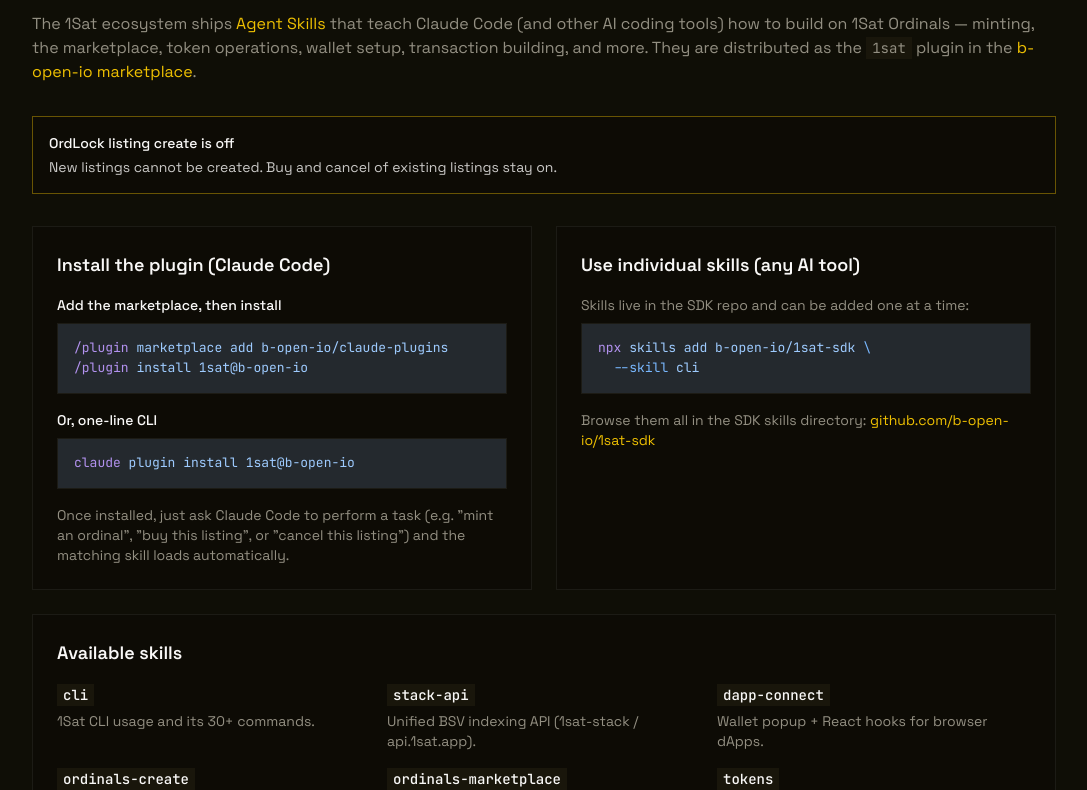
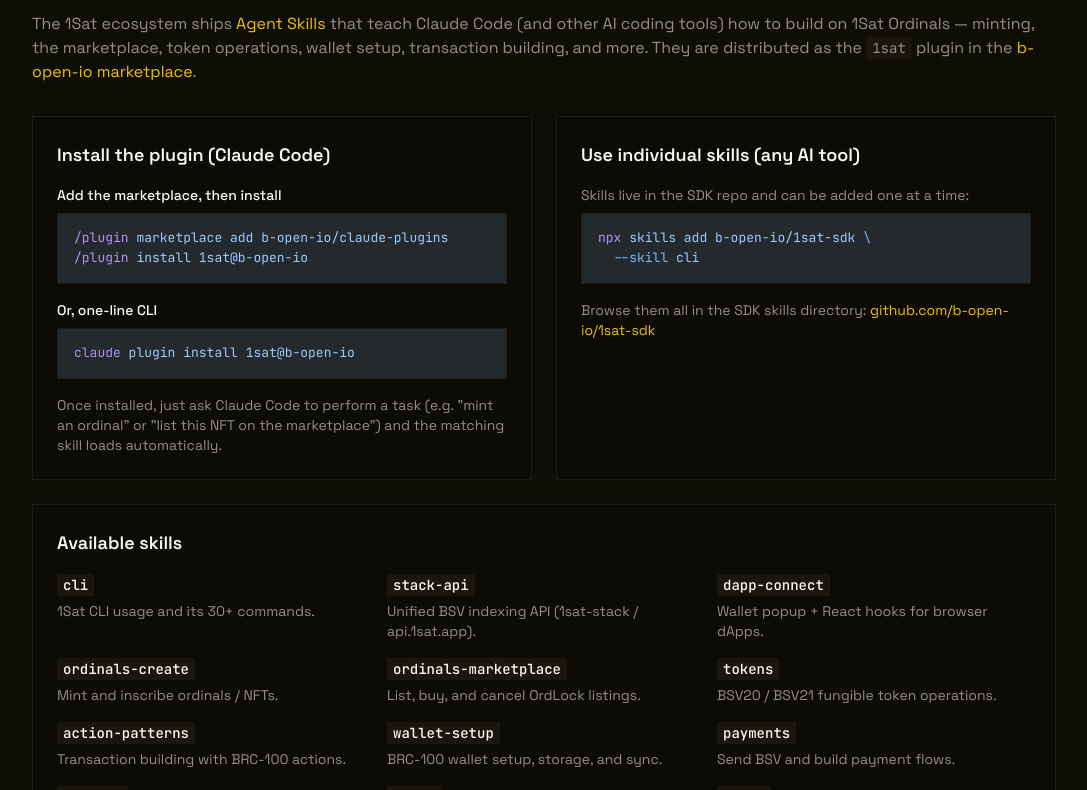
Before and after one commit to b-open-io/1satordinals.com, a Next.js app: page /developers in a window 1280 px wide. Shown: the part 2290-3080 px from the top of the page, without its empty margins (96-1183 px from the left). Built offline with nearby package versions, Linux system fonts and the light colour scheme.

Commit message:
Revert "OrdLock listing create OFF (OPL-4693); buy/cancel stay ON"

```diff
--- a/app/developers/page.tsx
+++ b/app/developers/page.tsx
@@ -6,8 +6,6 @@ import type { ReactNode } from "react";
 import type { BundledLanguage } from "shiki";
 import { Breadcrumb } from "@/components/breadcrumb";
 import { CodeBlock } from "@/components/code-block";
-import { OrdNotice } from "@/components/ord-notice";
-import { listingCreate } from "@/lib/ordlock";
 import { buildMetadata } from "@/lib/seo";
 
 interface SdkEntry {
@@ -105,9 +103,7 @@ const agentSkills: AgentSkill[] = [
   },
   {
     name: "ordinals-marketplace",
-    description: listingCreate
-      ? "List, buy, and cancel OrdLock listings."
-      : "Buy and cancel existing OrdLock listings.",
+    description: "List, buy, and cancel OrdLock listings.",
   },
   { name: "tokens", description: "BSV20 / BSV21 fungible token operations." },
   {
@@ -319,9 +315,7 @@ const ecosystemTools: ExternalReference[] = [
   {
     name: "1Sat.Market",
     href: "https://1sat.market",
-    description: listingCreate
-      ? "Marketplace for trading ordinals"
-      : "Buy and cancel existing ordinal listings",
+    description: "Marketplace for trading ordinals",
   },
   {
     name: "WhatsOnChain",
@@ -572,10 +566,6 @@ export default function DevelopersPage() {
               .
             </p>
 
-            <div className="mt-8">
-              <OrdNotice />
-            </div>
-
             <div className="mt-8 grid grid-cols-1 gap-6 md:grid-cols-2">
               <article className="min-w-0 rounded-lg border bg-card p-6">
                 <h3 className="text-lg font-semibold">
@@ -596,10 +586,8 @@ export default function DevelopersPage() {
                 />
                 <p className="mt-4 text-sm text-muted-foreground">
                   Once installed, just ask Claude Code to perform a task (e.g.
-                  {listingCreate
-                    ? ' "mint an ordinal" or "list this NFT on the marketplace"'
-                    : ' "mint an ordinal", "buy this listing", or "cancel this listing"'}
-                  ) and the matching skill loads automatically.
+                  &quot;mint an ordinal&quot; or &quot;list this NFT on the
+                  marketplace&quot;) and the matching skill loads automatically.
                 </p>
               </article>
               <article className="min-w-0 rounded-lg border bg-card p-6">
@@ -734,9 +722,6 @@ export default function DevelopersPage() {
             <h2 className="text-3xl font-bold tracking-tight">
               Ecosystem Tools
             </h2>
-            <div className="mt-6">
-              <OrdNotice />
-            </div>
             <div className="mt-8 grid gap-4 sm:grid-cols-2">
               {ecosystemTools.map((tool) => (
                 <a
--- a/app/projects/page.tsx
+++ b/app/projects/page.tsx
@@ -14,8 +14,6 @@ import {
 import Image from "next/image";
 import Link from "next/link";
 import type { ReactNode } from "react";
-import { OrdNotice } from "@/components/ord-notice";
-import { listingCreate } from "@/lib/ordlock";
 
 type ProjectCategory =
   | "Tools"
@@ -105,9 +103,8 @@ const ecosystemProjects: EcosystemProject[] = [
   },
   {
     name: "1Sat.Market",
-    description: listingCreate
-      ? "Primary marketplace for trading 1Sat Ordinals tokens and NFTs"
-      : "Buy and cancel existing 1Sat Ordinals listings",
+    description:
+      "Primary marketplace for trading 1Sat Ordinals tokens and NFTs",
     url: "https://1sat.market",
     category: "Marketplace",
     featured: true,
@@ -365,9 +362,6 @@ export default function ProjectsPage() {
               Discover the thriving ecosystem of applications, tools, and
               platforms leveraging the power of simple, stable protocols
             </p>
-            <div className="mt-8 max-w-2xl mx-auto text-left">
-              <OrdNotice className="bg-black/60 text-white" />
-            </div>
           </motion.div>
         </div>
       </section>
--- a/components/ord-notice.tsx
+++ /dev/null
@@ -1,21 +0,0 @@
-import { listingCreate } from "@/lib/ordlock";
-import { cn } from "@/lib/utils";
-
-export function OrdNotice({ className }: { className?: string }) {
-  if (listingCreate) return null;
-
-  return (
-    <aside
-      className={cn(
-        "rounded-lg border border-primary/40 bg-card p-4",
-        className,
-      )}
-    >
-      <p className="text-sm font-medium">OrdLock listing create is off</p>
-      <p className="mt-1 text-sm opacity-80">
-        New listings cannot be created. Buy and cancel of existing listings stay
-        on.
-      </p>
-    </aside>
-  );
-}
--- a/lib/ordlock.ts
+++ /dev/null
@@ -1,9 +0,0 @@
-/**
- * OrdLock listing policy for 1satordinals.com (OPL-4693).
- *
- * Create is off until the replacement contract is live (OPL-4699).
- * Buy and cancel of existing listings stay on.
- */
-export const listingCreate = false;
-export const listingBuy = true;
-export const listingCancel = true;
```
Also changed, not shown: 1 other file (tests, documents, lock files or other folders).
